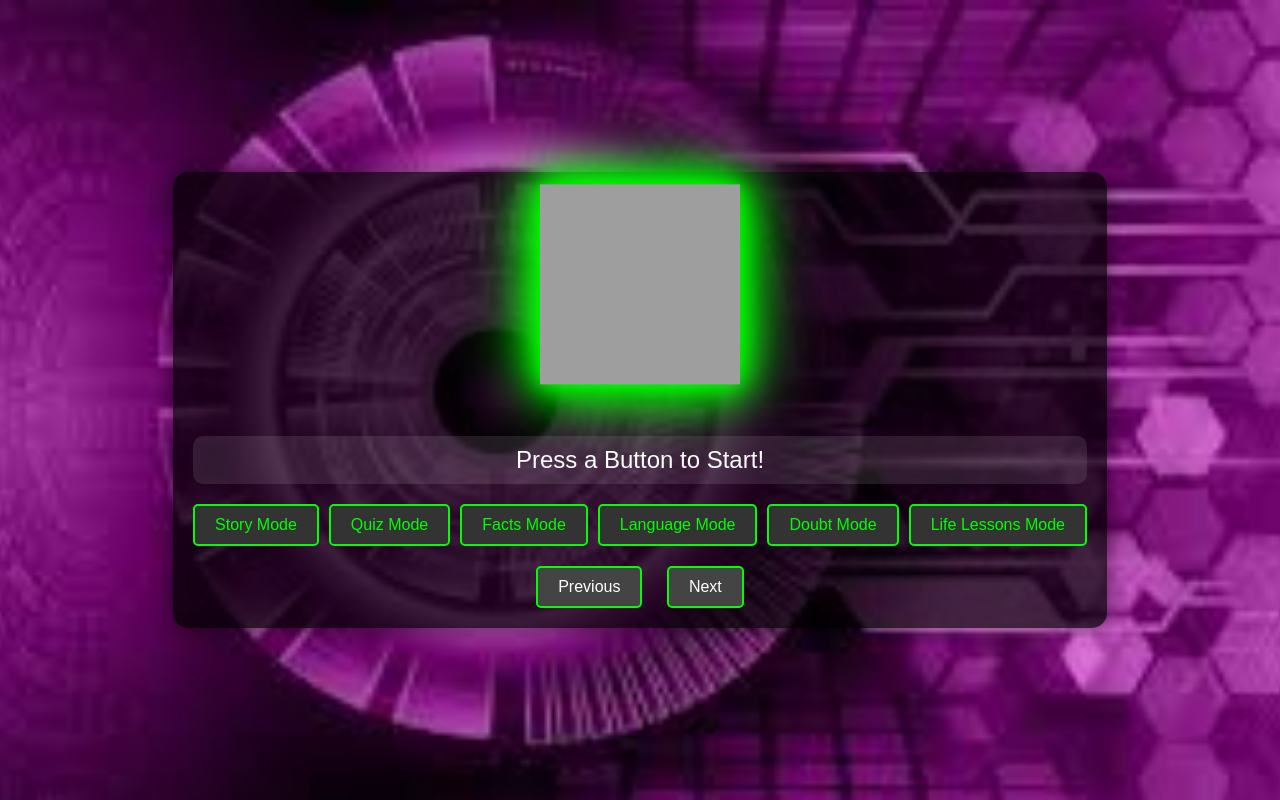
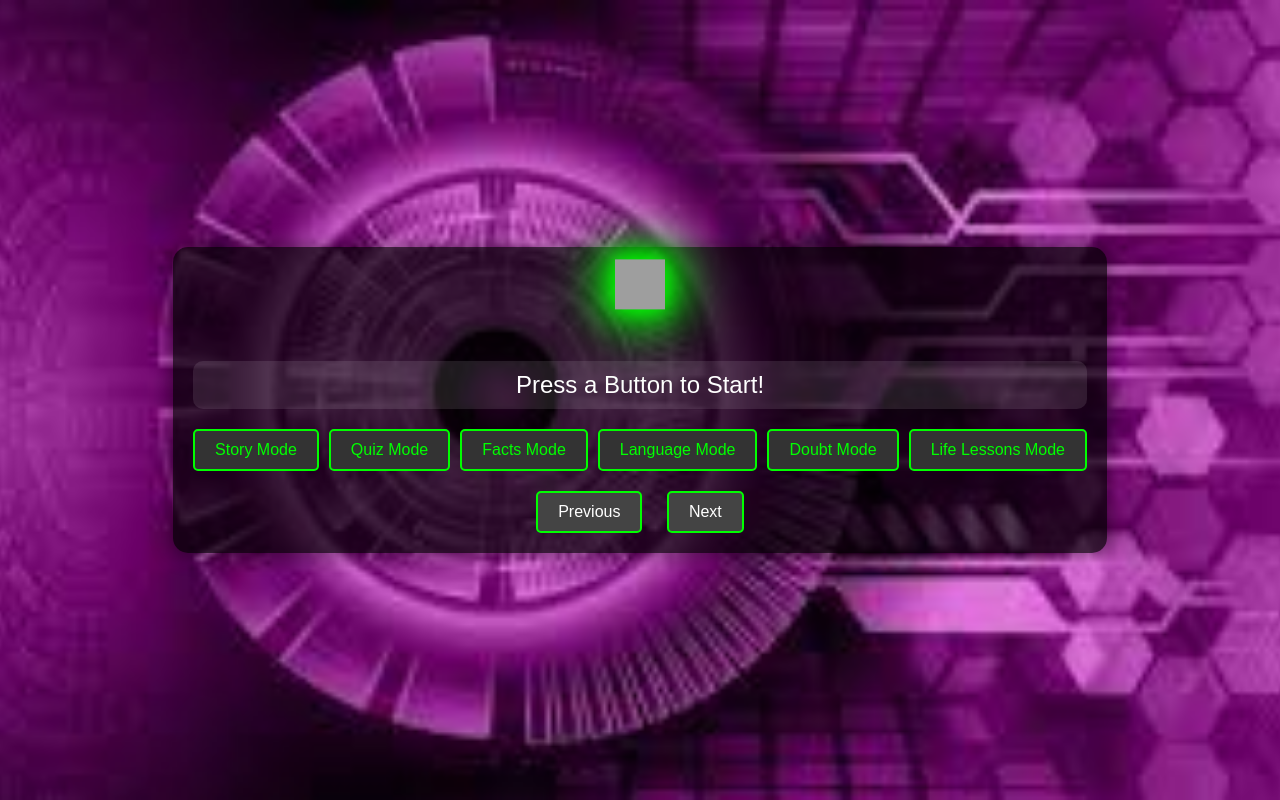
Before and after one commit to Ayushman-Choudhary622/SARCOS-WEB, a plain HTML site: page index.html in a window 1280 px wide. Drawn offline with Linux system fonts and the light colour scheme; grey boxes are pictures that could not be loaded.

Commit message:
Update styles.css

```diff
--- a/styles.css
+++ b/styles.css
@@ -22,8 +22,8 @@ body {
 }
 
 #robot img {
-    width: 200px; /* Adjust size as needed */
-    height: 200px; /* Adjust size as needed */
+    width: 50px; /* Adjust size as needed */
+    height: 50px; /* Adjust size as needed */
     margin-bottom: 20px;
     animation: float 3s ease-in-out infinite;
     filter: drop-shadow(0 0 10px #0f0) drop-shadow(0 0 20px #0f0) drop-shadow(0 0 30px #0f0);
```
